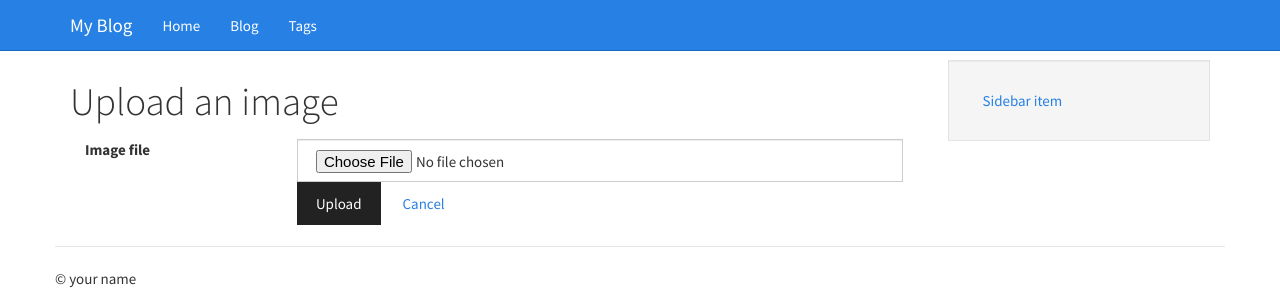
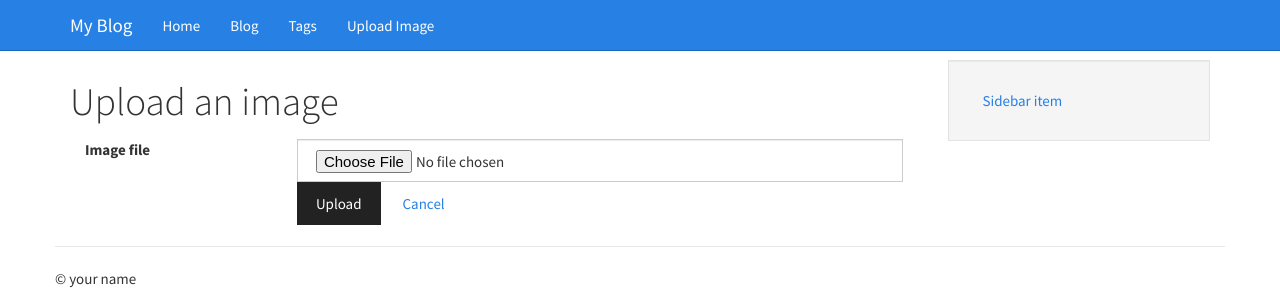
Before and after one commit to snakelover/blog, a Flask app: page /entries/image-upload/ in a window 1280 px wide. Shown: the top 300 px of the page. Run offline with Flask 2, Linux system fonts and the light colour scheme; some libraries are stand-ins or nearby versions.

Commit message:
Add a header link to the image upload form

```diff
--- a/templates/base.html
+++ b/templates/base.html
@@ -30,6 +30,7 @@
                 <li><a href="{{ url_for('homepage') }}">Home</a></li>
                 <li><a href="{{ url_for('entries.index') }}">Blog</a></li>
                 <li><a href="{{ url_for('entries.tag_index') }}">Tags</a></li>
+                <li><a href="{{ url_for('entries.image_upload') }}">Upload Image</a></li>
                 {% block extra_nav %}{% endblock %}
             </ul>
         </div>
```
